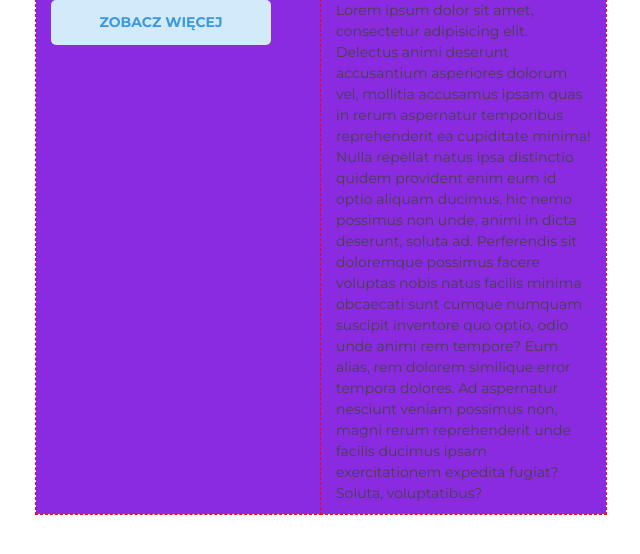
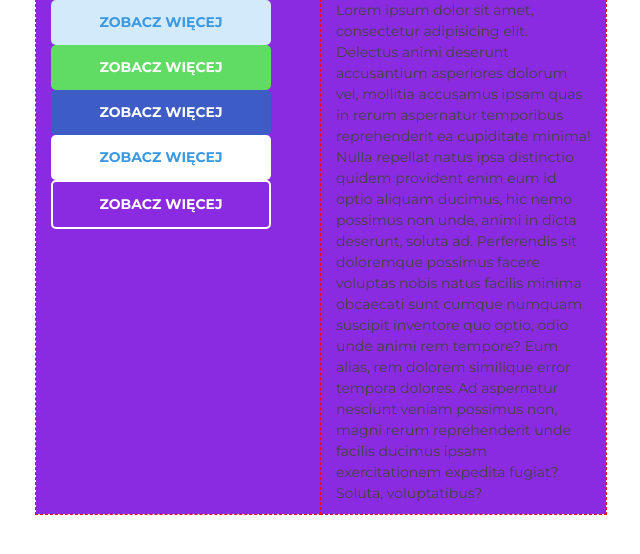
Before and after one commit to molinskidamian/projekt-klinika, a website: page index.html in a window 1280 px wide. Shown: the whole page, without its empty margins (34-674 px from the left). Drawn offline with Linux system fonts and the light colour scheme.

Commit message:
Finished work with buttons variants

```diff
--- a/dev-assets/06-components/_btn.scss
+++ b/dev-assets/06-components/_btn.scss
@@ -8,6 +8,7 @@
   padding: .75rem 0;
   text-align: center;
   text-transform: uppercase;
+  transition: all .25s ease-in-out;
   width: $grid-base * 22;
   // color: red;
 
@@ -25,4 +26,45 @@
     }
   }
 
+  &--accent {
+    background-color: $green;
+    color: $white;
+
+    &:hover {
+      background-color: darken($green, 15%);
+      color: $white;
+    }
+  }
+
+  &--dark-blue {
+    background-color: $blue-dark;
+    color: $white;
+
+    &:hover {
+      background-color: darken($blue-dark, 15%);
+      color: $white;
+    }
+  }
+
+  &--light {
+    background-color: $white;
+    color: $blue-text;
+
+    &:hover {
+      background-color: darken($white, 15%);
+      color: $blue-text;
+    }
+  }
+
+  &--outline {
+    background-color: transparent;
+    color: $white;
+    border: 2px solid $white;
+
+    &:hover {
+      color: darken($white, 15%);
+      border: 2px solid darken($white, 15%);
+    }
+  }
+
 }
--- a/index.html
+++ b/index.html
@@ -17,6 +17,10 @@
             <div class="o-row">
                 <div class="o-col o-col--md50 o-col--lg25" style="background-color: blueviolet; margin-bottom: 50px; outline:1px dashed red;">
                     <a href="#" class="c-btn c-btn--primary">zobacz więcej</a>
+                    <a href="#" class="c-btn c-btn--accent">zobacz więcej</a>
+                    <a href="#" class="c-btn c-btn--dark-blue">zobacz więcej</a>
+                    <a href="#" class="c-btn c-btn--light">zobacz więcej</a>
+                    <a href="#" class="c-btn c-btn--outline">zobacz więcej</a>
                 </div>
                 <div class="o-col o-col--md50 o-col--lg25" style="background-color: blueviolet; margin-bottom: 50px; outline:1px dashed red;">
                     <p>Lorem ipsum dolor sit amet, consectetur adipisicing elit. Delectus animi deserunt accusantium asperiores dolorum vel, mollitia accusamus ipsam quas in rerum aspernatur temporibus reprehenderit ea cupiditate minima! Nulla repellat natus ipsa distinctio quidem provident enim eum id optio aliquam ducimus, hic nemo possimus non unde, animi in dicta deserunt, soluta ad. Perferendis sit doloremque possimus facere voluptas nobis natus facilis minima obcaecati sunt cumque numquam suscipit inventore quo optio, odio unde animi rem tempore? Eum alias, rem dolorem similique error tempora dolores. Ad aspernatur nesciunt veniam possimus non, magni rerum reprehenderit unde facilis ducimus ipsam exercitationem expedita fugiat? Soluta, voluptatibus?</p>
```
Also changed, not shown: prod-assets/style.css.
